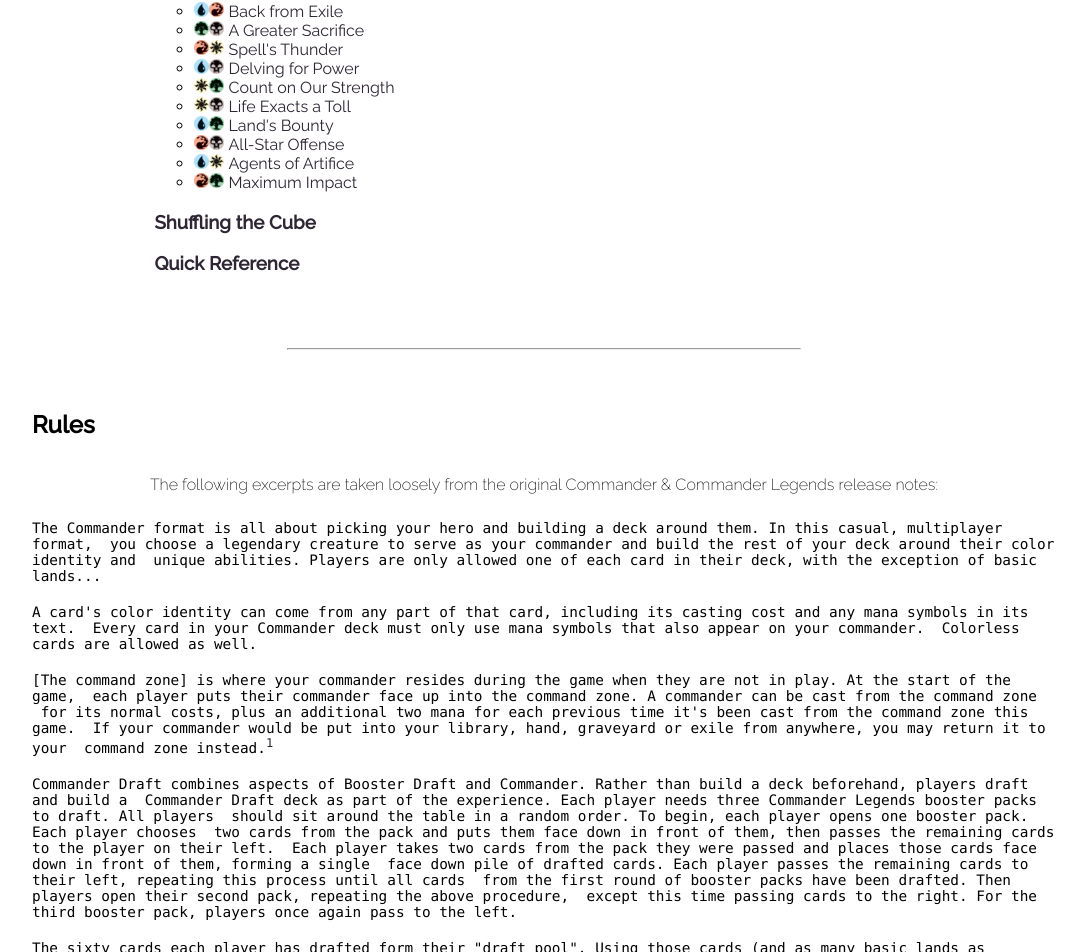
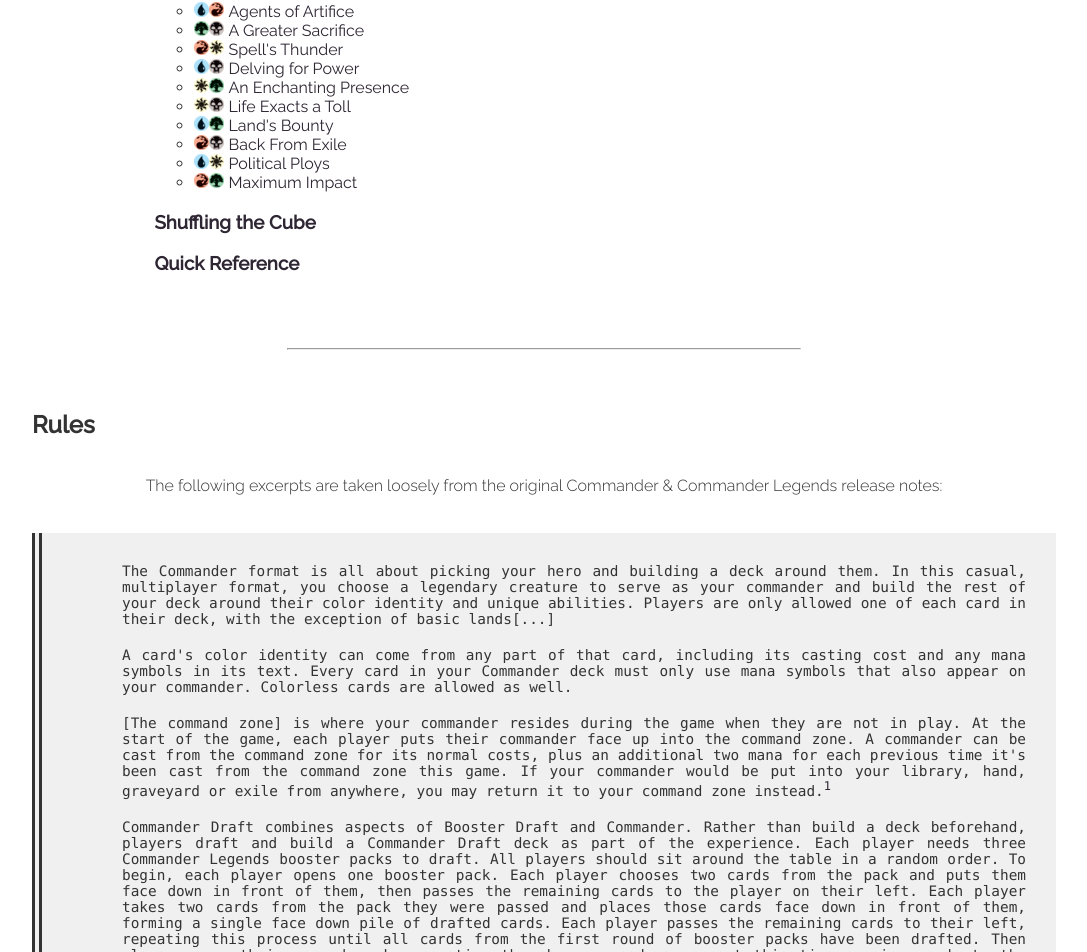
Before and after one commit to antarticuno/commander-cube-guide, a React (Vite) app: page / in a window 1280 px wide. Shown: the part 993-1945 px from the top of the page, without its empty margins (96-1183 px from the left). Built offline with nearby package versions, Linux system fonts and the light colour scheme.

Commit message:
Style updates + change the archetype names

```diff
--- a/src/App.tsx
+++ b/src/App.tsx
@@ -30,7 +30,8 @@
     }
   }
   p {
-    font-weight: 200;
+    font-weight: 300;
+    line-height: 1.4em;
   }
   hr {
     margin: 10px auto;
--- a/src/components/ArchetypesSection.tsx
+++ b/src/components/ArchetypesSection.tsx
@@ -22,7 +22,7 @@
   }
   li {
     list-style-type: none;
-    font-weight: 200;
+    font-weight: 300;
   }
 `;
 
@@ -52,8 +52,8 @@
       <Row style={{ alignItems: 'flex-start', marginBottom: '20px', justifyContent: 'center' }}>
         <Column style={{ maxWidth: '45vw' }}>
           <ArchetypeBlurb>
-            <h4 id="back-from-exile">
-              Back from Exile
+            <h4 id="agents-of-artifice">
+              Agents of Artifice
               {' '}
               <img src={u} alt="u" />
               <img src={r} alt="r" />
@@ -124,8 +124,8 @@
             </p>
           </ArchetypeBlurb>
           <ArchetypeBlurb>
-            <h4 id="count-on-our-strength">
-              Count on Our Strength
+            <h4 id="an-enchanting-presence">
+              An Enchanting Presence
               {' '}
               <img src={w} alt="w" />
               <img src={g} alt="g" />
@@ -176,8 +176,8 @@
             </p>
           </ArchetypeBlurb>
           <ArchetypeBlurb>
-            <h4 id="all-star-offense">
-              All-Star Offense
+            <h4 id="back-from-exile">
+              Back From Exile
               {' '}
               <img src={r} alt="r" />
               <img src={b} alt="b" />
@@ -193,8 +193,8 @@
             </p>
           </ArchetypeBlurb>
           <ArchetypeBlurb>
-            <h4 id="agents-of-artifice">
-              Agents of Artifice
+            <h4 id="political-ploys">
+              Political Ploys
               {' '}
               <img src={u} alt="u" />
               <img src={w} alt="w" />
--- a/src/components/GRNArchetypeList.tsx
+++ b/src/components/GRNArchetypeList.tsx
@@ -11,7 +11,7 @@
         <img src={u} alt="u" />
         <img src={r} alt="r" />
       &nbsp;
-        <a href="#back-from-exile">Back from Exile</a>
+        <a href="#agents-of-artifice">Agents of Artifice</a>
       </li>
       <li>
         <img src={g} alt="g" />
@@ -35,7 +35,7 @@
         <img src={w} alt="w" />
         <img src={g} alt="g" />
       &nbsp;
-        <a href="#count-on-our-strength">Count on Our Strength</a>
+        <a href="#an-enchanting-presence">An Enchanting Presence</a>
       </li>
     </ul>
   );
--- a/src/components/RNAArchetypeList.tsx
+++ b/src/components/RNAArchetypeList.tsx
@@ -23,13 +23,13 @@
         <img src={r} alt="r" />
         <img src={b} alt="b" />
       &nbsp;
-        <a href="#all-star-offense">All-Star Offense</a>
+        <a href="#back-from-exile">Back From Exile</a>
       </li>
       <li>
         <img src={u} alt="u" />
         <img src={w} alt="w" />
       &nbsp;
-        <a href="#agents-of-artifice">Agents of Artifice</a>
+        <a href="#political-ploys">Political Ploys</a>
       </li>
       <li>
         <img src={r} alt="r" />
--- a/src/components/RulesSection.tsx
+++ b/src/components/RulesSection.tsx
@@ -12,8 +12,20 @@
   code {
     display: block;
     margin: 10px auto;
-    font-weight: 200;
+    font-weight: 300;
     font-size: 0.9em;
+  }
+`;
+
+const RulesBlock = styled('section')`
+  margin: 20px 0;
+  padding: 20px 30px 20px 80px;
+  border-left: 10px double #333;
+  background-color: #F0F0F0;
+  text-align: justify;
+
+  code {
+    margin-bottom: 20px;
   }
 `;
 
@@ -24,40 +36,42 @@
       <p>
         The following excerpts are taken loosely from the original Commander &amp; Commander Legends release notes:
       </p>
+      <RulesBlock>
         <code>
           The Commander format is all about picking your hero and building a deck around them. In this casual, multiplayer format,
-        &nbsp;you choose a legendary creature to serve as your commander and build the rest of your deck around their color identity and
-        &nbsp;unique abilities. Players are only allowed one of each card in their deck, with the exception of basic lands...
+           you choose a legendary creature to serve as your commander and build the rest of your deck around their color identity and
+           unique abilities. Players are only allowed one of each card in their deck, with the exception of basic lands[...]
         </code>
         <code>
           A card&apos;s color identity can come from any part of that card, including its casting cost and any mana symbols in its text.
-        &nbsp;Every card in your Commander deck must only use mana symbols that also appear on your commander.
-        &nbsp;Colorless cards are allowed as well.
+           Every card in your Commander deck must only use mana symbols that also appear on your commander.
+           Colorless cards are allowed as well.
         </code>
         <code>
           [The command zone] is where your commander resides during the game when they are not in play. At the start of the game,
-        &nbsp;each player puts their commander face up into the command zone. A commander can be cast from the command zone
-        &nbsp;for its normal costs, plus an additional two mana for each previous time it&apos;s been cast from the command zone this game.
-        &nbsp;If your commander would be put into your library, hand, graveyard or exile from anywhere, you may return it to your
-        &nbsp;command zone instead.
+           each player puts their commander face up into the command zone. A commander can be cast from the command zone
+           for its normal costs, plus an additional two mana for each previous time it&apos;s been cast from the command zone this game.
+           If your commander would be put into your library, hand, graveyard or exile from anywhere, you may return it to your
+           command zone instead.
           <a href="https://magic.wizards.com/en/formats/commander"><sup>1</sup></a>
         </code>
         <code>
           Commander Draft combines aspects of Booster Draft and Commander. Rather than build a deck beforehand, players draft and build a
-        &nbsp;Commander Draft deck as part of the experience. Each player needs three Commander Legends booster packs to draft. All players
-        &nbsp;should sit around the table in a random order. To begin, each player opens one booster pack. Each player chooses
-        &nbsp;two cards from the pack and puts them face down in front of them, then passes the remaining cards to the player on their left.
-        &nbsp;Each player takes two cards from the pack they were passed and places those cards face down in front of them, forming a single
-        &nbsp;face down pile of drafted cards. Each player passes the remaining cards to their left, repeating this process until all cards
-        &nbsp;from the first round of booster packs have been drafted. Then players open their second pack, repeating the above procedure,
-        &nbsp;except this time passing cards to the right. For the third booster pack, players once again pass to the left.
+           Commander Draft deck as part of the experience. Each player needs three Commander Legends booster packs to draft. All players
+           should sit around the table in a random order. To begin, each player opens one booster pack. Each player chooses
+           two cards from the pack and puts them face down in front of them, then passes the remaining cards to the player on their left.
+           Each player takes two cards from the pack they were passed and places those cards face down in front of them, forming a single
+           face down pile of drafted cards. Each player passes the remaining cards to their left, repeating this process until all cards
+           from the first round of booster packs have been drafted. Then players open their second pack, repeating the above procedure,
+           except this time passing cards to the right. For the third booster pack, players once again pass to the left.
         </code>
         <code>
           The sixty cards each player has drafted form their &quot;draft pool&quot;. Using those cards (and as many basic lands as desired),
-        &nbsp;each player builds a deck of at least 60 cards, including their commander. As with constructed Commander decks,
-        &nbsp;the deck can include only cards allowed by the color identity of its commander.
+           each player builds a deck of at least 60 cards, including their commander. As with constructed Commander decks,
+           the deck can include only cards allowed by the color identity of its commander.
           <a href="https://magic.wizards.com/en/articles/archive/feature/commander-legends-release-notes-2020-11-06"><sup>2</sup></a>
         </code>
+      </RulesBlock>
       <p>
         Note that every pack from the commander cube is guaranteed to contain two (2) commander cards. Each pack contains 20 cards in total.
       </p>
--- a/src/components/ShufflingSection.tsx
+++ b/src/components/ShufflingSection.tsx
@@ -10,7 +10,8 @@
     text-align: left;
   }
   li {
-    font-weight: 200;
+    font-weight: 300;
+    line-height: 1.6em;
   }
 `;
 
--- a/src/index.css
+++ b/src/index.css
@@ -5,6 +5,7 @@
     sans-serif;
   -webkit-font-smoothing: antialiased;
   -moz-osx-font-smoothing: grayscale;
+  color: #333;
 }
 
 code {
```
Also changed, not shown: public/favicon.png. Lines whose indentation alone changed are shown as unchanged.
